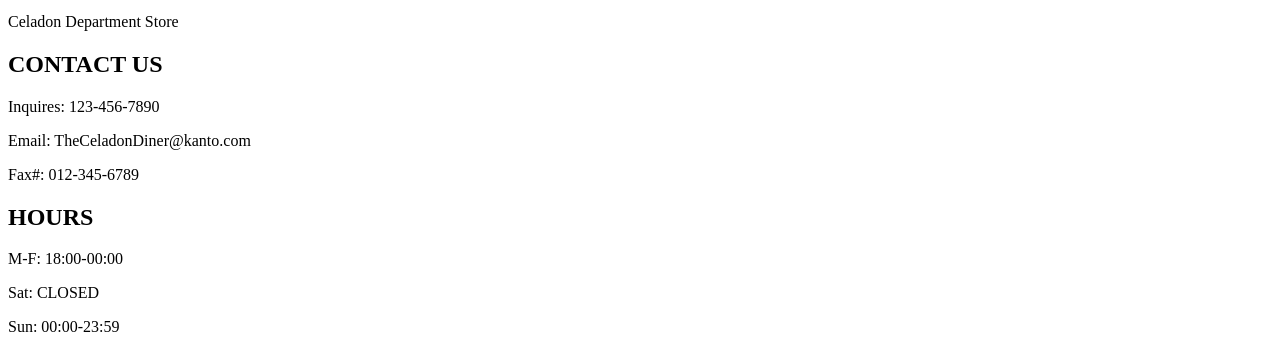
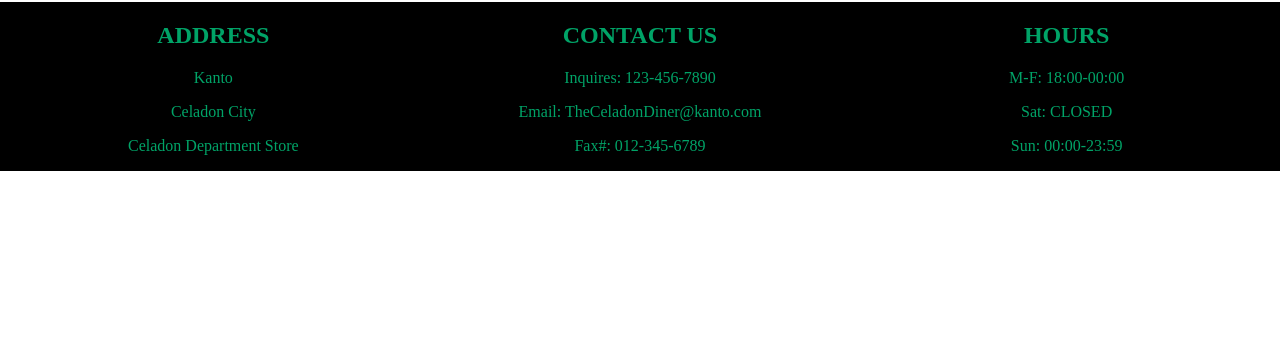
Before and after one commit to Bookoostrikes/CeladonDiner, a plain HTML site: page index.html in a window 1280 px wide. Shown: the part 802-1154 px from the top of the page. After the commit the page ends 973 px from the top, so only its background shows below. Drawn offline with Linux system fonts and the light colour scheme; the site is published under a folder, as on GitHub Pages, so addresses that start at the root find nothing.

Commit message:
Update index.html

```diff
--- a/index.html
+++ b/index.html
@@ -2,7 +2,7 @@
 <html>
 <head>
     <title>HOME</title>
-    <link rel="stylesheet" href="/CSS/HomeCeledon.css" />
+    <link rel="stylesheet" href="CSS/HomeCeledon.css" />
 </head>
 <body>
     <nav class="navbar">
```
